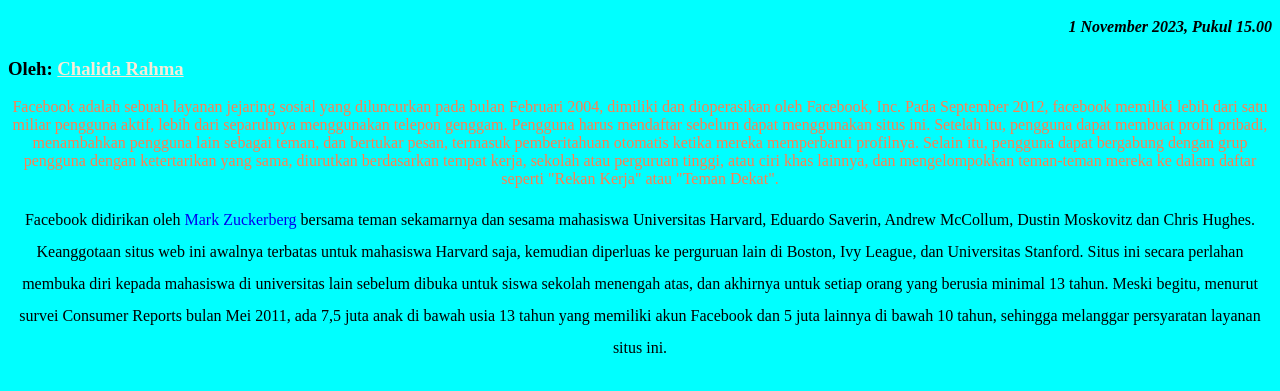
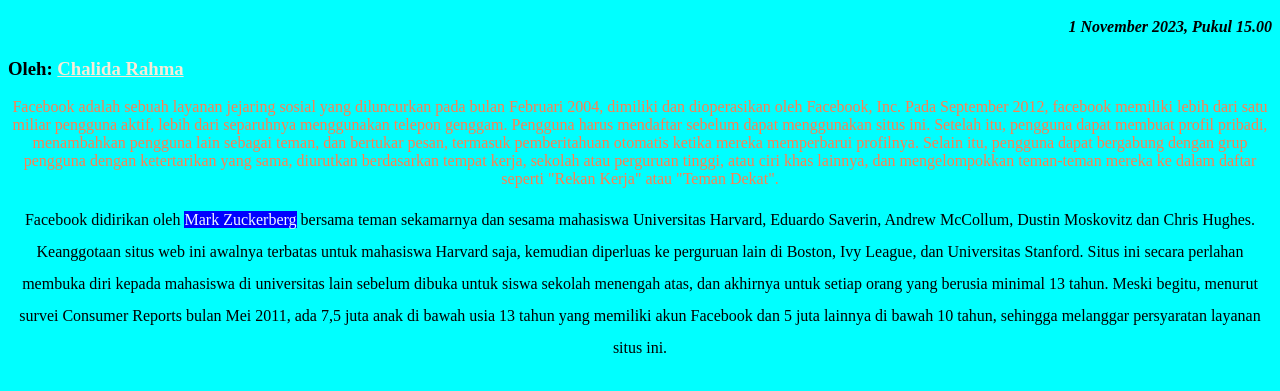
Before and after one commit to Chalidarlh/itw2023_233040046, a plain HTML site: page itw2023_233040046/latihan/latihan3/L3c233040046.html in a window 1280 px wide. In both pictures the pointer is over the link "Mark Zuckerberg". Shown: the part 131-522 px from the top of the page. Drawn offline with Linux system fonts and the light colour scheme.

Commit message:
modified

```diff
--- a/itw2023_233040046/latihan/latihan3/L3c233040046.css
+++ b/itw2023_233040046/latihan/latihan3/L3c233040046.css
@@ -13,10 +13,17 @@
 }
 .a2{
 text-decoration: none;
+color: blue;
+}
+.a2:hover{
+    background-color: blue;
+    color: aliceblue;
 }
 .a1{
     color:antiquewhite;
-
+}
+.a1:hover {
+    color: red;
 }
 .paragraf1{
     color:coral;
--- a/itw2023_233040046/latihan/latihan3/L3d233040046.css
+++ b/itw2023_233040046/latihan/latihan3/L3d233040046.css
@@ -17,6 +17,7 @@
 }
 .a2{
 text-decoration: none;
+color: blue;
 }
 .a1{
     color:red;
```
